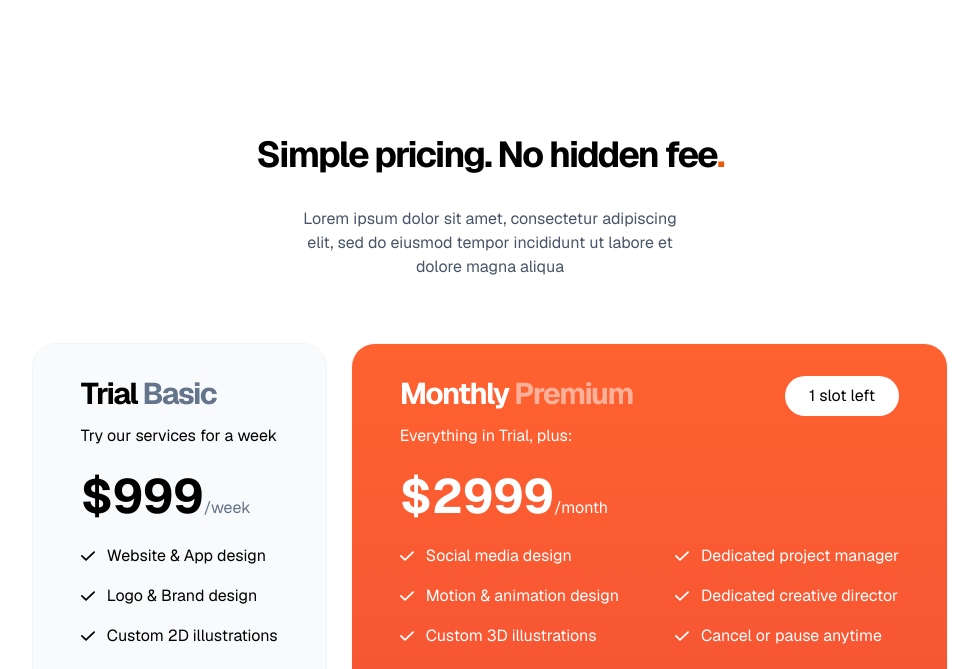
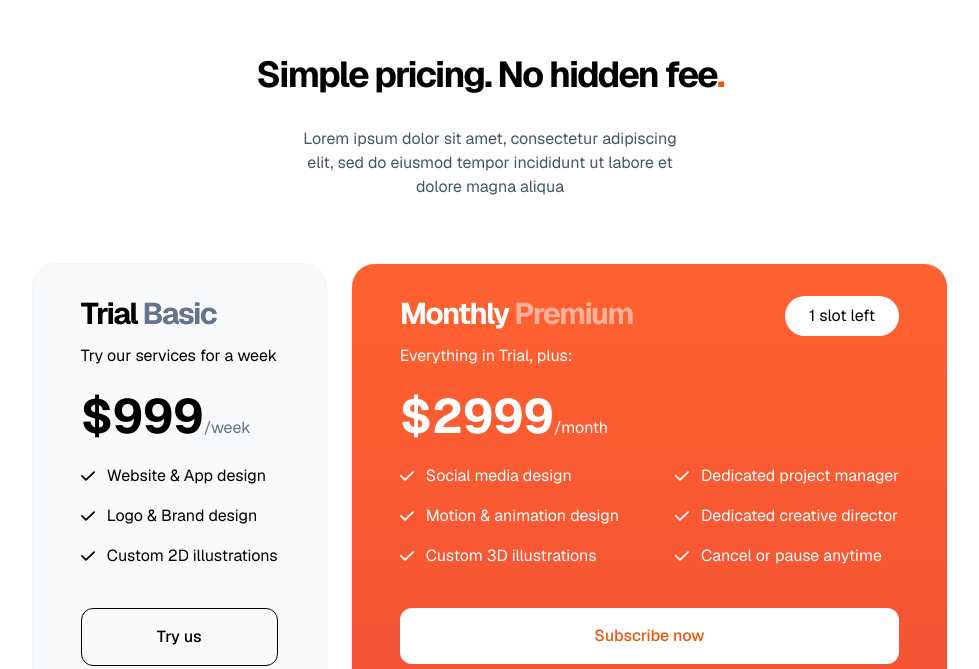
Before and after one commit to zearafat/OrenjiWebV2, a Next.js app: page / in a window 1280 px wide. Shown: the part 4111-4780 px from the top of the page, without its empty margins (150-1129 px from the left). Built offline with nearby package versions, Linux system fonts and the light colour scheme; no server answers.

Commit message:
Fix GLTF & Pricing section paddings

```diff
--- a/app/components/compGLTFLoader.tsx
+++ b/app/components/compGLTFLoader.tsx
@@ -11,7 +11,7 @@ export default function GLTF() {
     }, []); // Empty dependency array ensures this effect runs only once
 
     return (
-        <div className={"pt-52"}>
+        <div className={"pt-44"}>
             <div id="hero" className="m-0 p-0 cursor-grab" />
         </div>
     );
--- a/app/components/compPricing.tsx
+++ b/app/components/compPricing.tsx
@@ -2,7 +2,7 @@ import Link from 'next/link'
 
 export default function compPricing() {
     return(
-        <div className={"-mt-52 py-12"}>
+        <div className={"-mt-64 py-12"}>
             <div className={"container mx-auto"}>
                 {/*Header*/}
                 <div className={"text-center pb-12"}>
```
